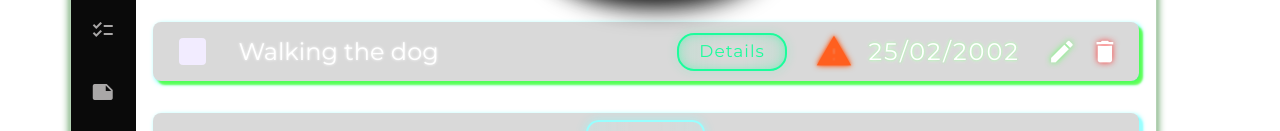
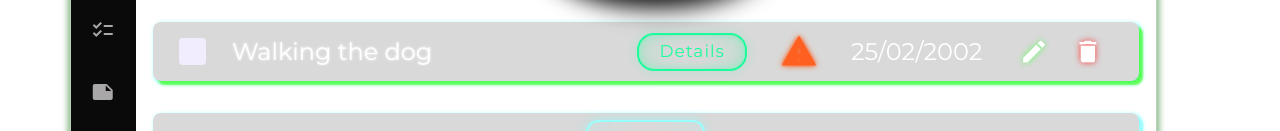
Before and after one commit to freshc0w/odin-to-do-list, a plain HTML site: page index.html in a window 1280 px wide. Shown: the part 238-369 px from the top of the page. Drawn offline with Linux system fonts and the light colour scheme.

Commit message:
Change task container to display grid

```diff
--- a/styles.css
+++ b/styles.css
@@ -197,11 +197,17 @@ img[src$="gif"]:hover {
 }
 
 .task-container {
-	display: flex;
+	/* display: flex;
 	flex-flow: row nowrap;
-	justify-content: flex-end;
+	justify-content: space-between;
 	align-items: center;
-	gap: 1.85rem;
+	gap: 1.85rem; */
+
+	display: grid;
+	grid-auto-flow: column;
+	grid-template-columns: 0.1fr 0.5fr 0.2fr 0.1fr 0.15fr 0.1fr 0.1fr;
+	place-items: center;
+
 	width: 96.5%;
     padding: 0.65rem 1.5px;
 	font-size: 1.5rem;
@@ -217,6 +223,7 @@ img[src$="gif"]:hover {
 
 /* Task display */
 .task-container.add {
+	display: flex;
 	justify-content: center;
 	align-items: center;
 	box-shadow: 4px 4px 2px var(--neon-blue),
@@ -238,10 +245,14 @@ img[src$="gif"]:hover {
 	text-shadow: 0 0 5px rgb(255, 49, 49);
 }
 
-.taskName {
-    margin-right: auto;
+.taskName,
+.statusCheck {
+	/* margin-right: auto; */
 	text-shadow: 0 0 3px white;
-}
+	/* how to shrink when input is too much? */
+	overflow: hidden;
+	justify-self: start;
+};
 
 .taskDate {
     text-shadow: 0 0 4px white,
@@ -262,9 +273,8 @@ img[src$="gif"]:hover {
     transform: scale(1.3);
 }
 
-.taskEdit,
-.statusPrio {
-    margin-right: -30px;
+.taskEdit {
+    margin-right: -60%;
 }
 
 .material-icons.high {
```
